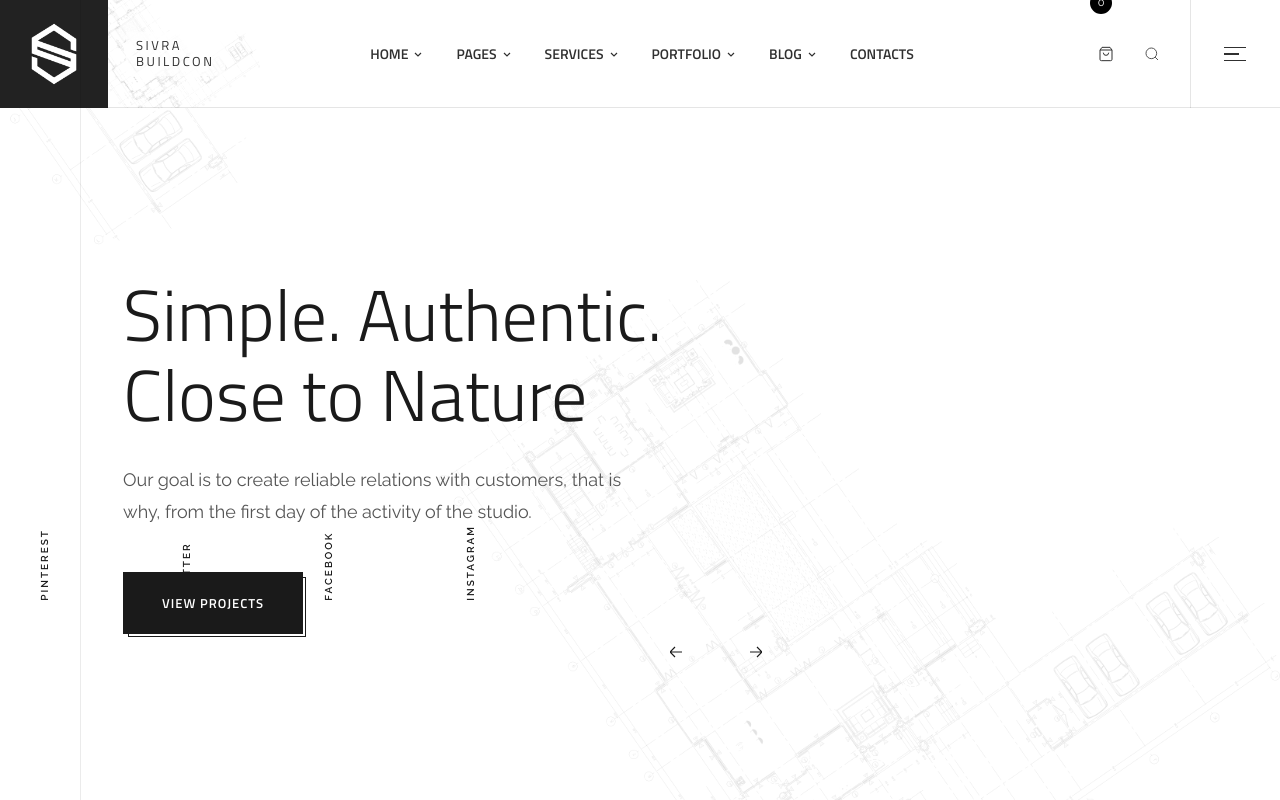
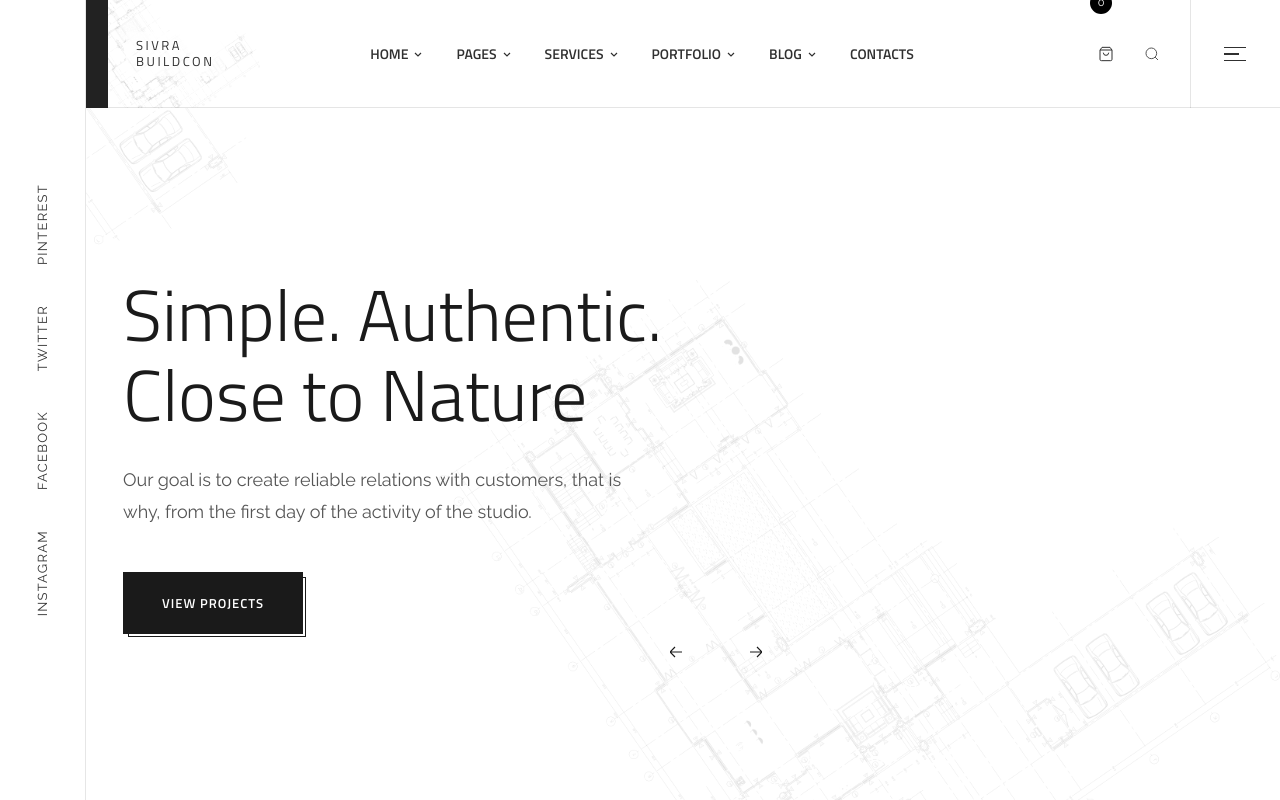
Before and after one commit to Kalandhar01/Siva_con, a Next.js app: page / in a window 1280 px wide. Shown: the top 800 px of the page. Built offline with nearby package versions, Linux system fonts and the light colour scheme.

Commit message:
feat: add fixed vertical social sidebar

```diff
--- a/src/app/page.tsx
+++ b/src/app/page.tsx
@@ -10,12 +10,14 @@ import Blog from "@/components/Blog";
 import Footer from "@/components/Footer";
 import { RevealObserver } from "@/components/RevealObserver";
 import { ScrollTop } from "@/components/ScrollTop";
+import SocialSidebar from "@/components/SocialSidebar";
 
 export default function Home() {
   return (
     <>
       <RevealObserver />
       <div className="site-frame" aria-hidden />
+      <SocialSidebar />
       <Header />
       <main>
         <Hero />
--- a/src/components/Hero.tsx
+++ b/src/components/Hero.tsx
@@ -40,14 +40,6 @@ export default function Hero() {
         }}
         aria-hidden
       />
-
-      {/* Vertical socials (left of frame) */}
-      <div className="hero-socials absolute left-[30px] top-1/2 z-20 hidden md:flex flex-col gap-28 text-[10px] font-semibold uppercase tracking-[2px] text-[#1a1a1a]">
-        <a href="#" className="hover:opacity-60 transition-opacity">Pinterest</a>
-        <a href="#" className="hover:opacity-60 transition-opacity">Twitter</a>
-        <a href="#" className="hover:opacity-60 transition-opacity">Facebook</a>
-        <a href="#" className="hover:opacity-60 transition-opacity">Instagram</a>
-      </div>
 
       <div className="relative mx-auto h-full" style={{ maxWidth: 1260, paddingTop: 0 }}>
         {/* Text column */}
--- /dev/null
+++ b/src/components/SocialSidebar.tsx
@@ -0,0 +1,53 @@
+export default function SocialSidebar() {
+  const items = [
+    { label: "Pinterest", href: "https://pinterest.com" },
+    { label: "Twitter", href: "https://twitter.com" },
+    { label: "Facebook", href: "https://facebook.com" },
+    { label: "Instagram", href: "https://instagram.com" },
+  ];
+
+  return (
+    <aside
+      aria-label="Social media"
+      className="hidden md:block fixed left-0 top-0 z-[60] h-screen"
+      style={{
+        width: 86,
+        background: "#FFFFFF",
+        borderRight: "1px solid #e6e6e6",
+      }}
+    >
+      <div
+        className="flex flex-col items-center justify-center"
+        style={{ height: "100%", gap: 40 }}
+      >
+        {items.map((item) => (
+          <a
+            key={item.label}
+            href={item.href}
+            target="_blank"
+            rel="noopener noreferrer"
+            aria-label={item.label}
+            className="hover:opacity-60 transition-opacity"
+            style={{
+              color: "#333333",
+              textDecoration: "none",
+              fontFamily: "var(--font-raleway)",
+              fontSize: 13,
+              fontWeight: 400,
+              letterSpacing: "0.1em",
+              textTransform: "uppercase",
+              writingMode: "vertical-rl",
+              transform: "rotate(180deg)",
+              whiteSpace: "nowrap",
+              background: "transparent",
+              border: "none",
+              padding: 0,
+            }}
+          >
+            {item.label}
+          </a>
+        ))}
+      </div>
+    </aside>
+  );
+}
```
